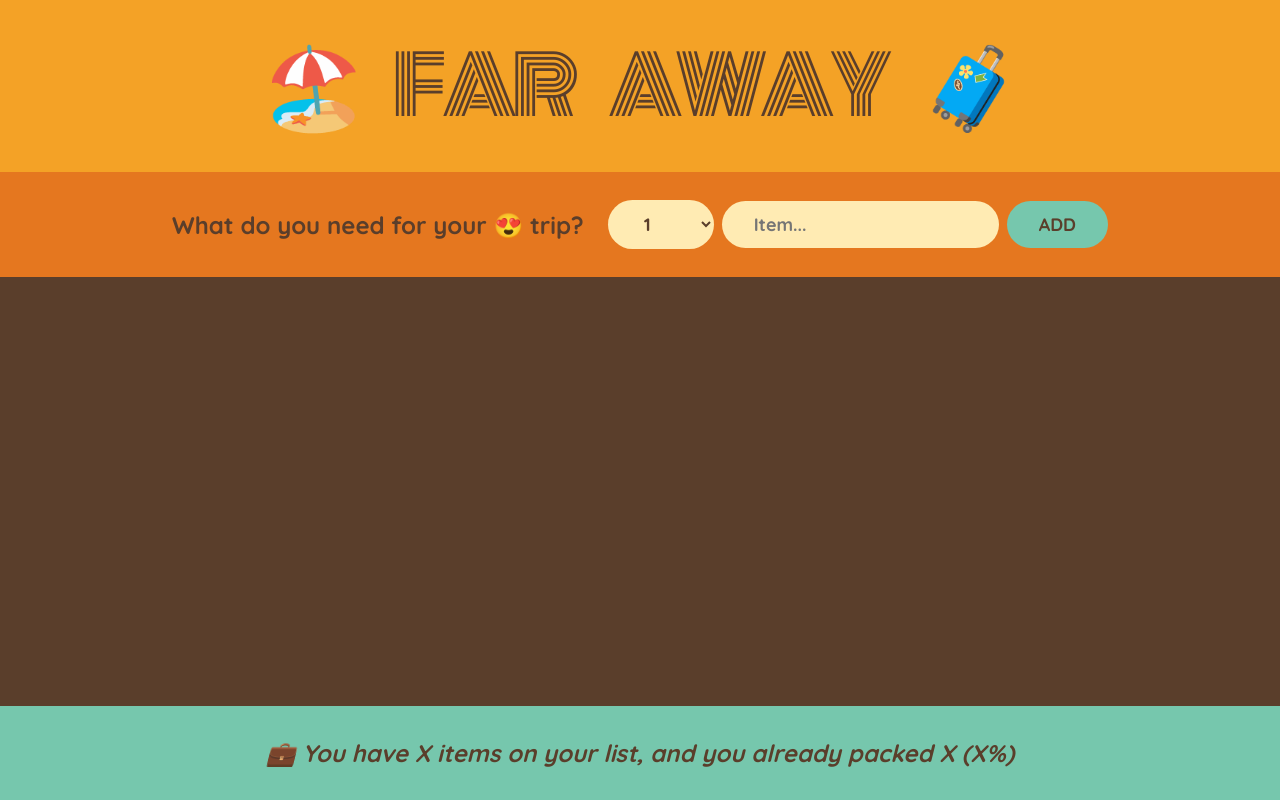
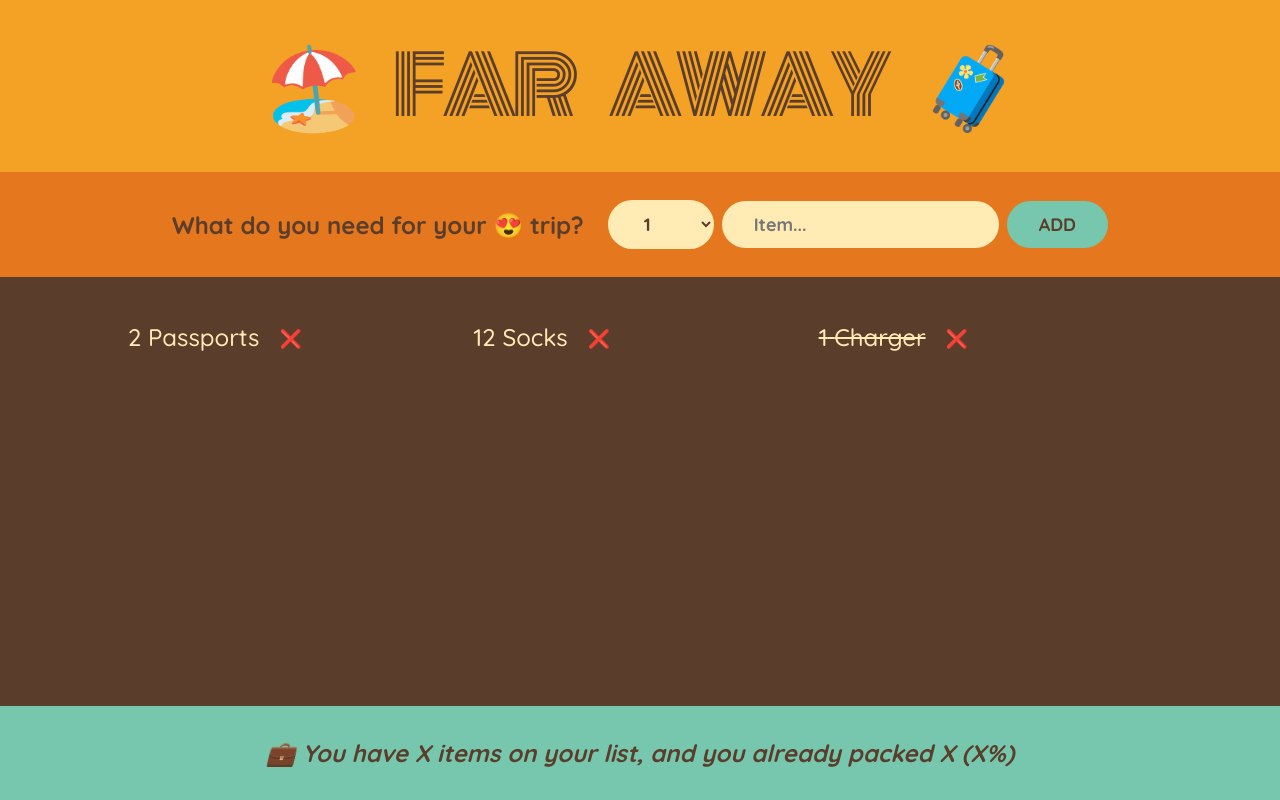
Before and after one commit to ripperd-2882/React, a React (Create React App) app in the folder 03-travel-list/: page / in a window 1280 px wide. Built offline with nearby package versions, Linux system fonts and the light colour scheme.

Commit message:
Implement item deletion functionality in PackingList and Item components

```diff
--- a/03-travel-list/src/App.js
+++ b/03-travel-list/src/App.js
@@ -7,17 +7,21 @@
 ];
 
 export default function App() {
-  const [items, setItems] = useState([]);
+  const [items, setItems] = useState(initialItems);
 
   function handleAddItems(item) {
     setItems((items) => [...items, item]);
+  }
+
+  function handleDeleteItem(id) {
+    setItems((items) => items.filter((item) => item.id !== id));
   }
 
   return (
     <div className="app">
       <Logo />
       <Form onAddItems={handleAddItems} />
-      <PackingList items={items} />
+      <PackingList items={items} onDeleteItem={handleDeleteItem} />
       <Stats />
     </div>
   );
@@ -69,25 +73,25 @@
   );
 }
 
-function PackingList({ items }) {
+function PackingList({ items, onDeleteItem }) {
   return (
     <div className="list">
       <ul>
         {items.map((item) => (
-          <Item item={item} key={item.id} />
+          <Item item={item} onDeleteItem={onDeleteItem} key={item.id} />
         ))}
       </ul>
     </div>
   );
 }
 
-function Item({ item }) {
+function Item({ item, onDeleteItem }) {
   return (
     <li>
       <span style={item.packed ? { textDecoration: "line-through" } : {}}>
         {item.quantity} {item.description}
       </span>
-      <button>❌</button>
+      <button onClick={() => onDeleteItem(item.id)}>❌</button>
     </li>
   );
 }
```
